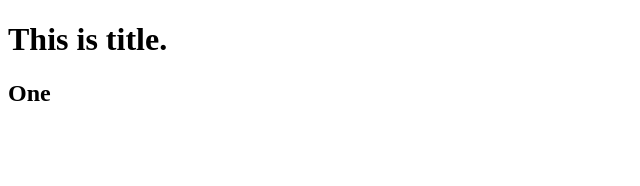
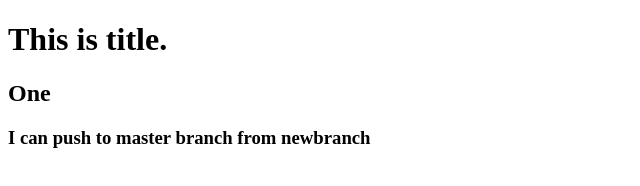
Before and after one commit to Shwe-Htet/privateTuto, a plain HTML site: page index.html in a window 1280 px wide. Shown: the whole page, without its empty margins (0-640 px from the left). Drawn offline with Linux system fonts and the light colour scheme.

Commit message:
add h3 text

```diff
--- a/index.html
+++ b/index.html
@@ -11,6 +11,7 @@
 <body>
     <h1>This is title.</h1>
     <h2>One</h2>
+    <h3>I can push to master branch from newbranch</h3>
 </body>
 
 </html>
```
